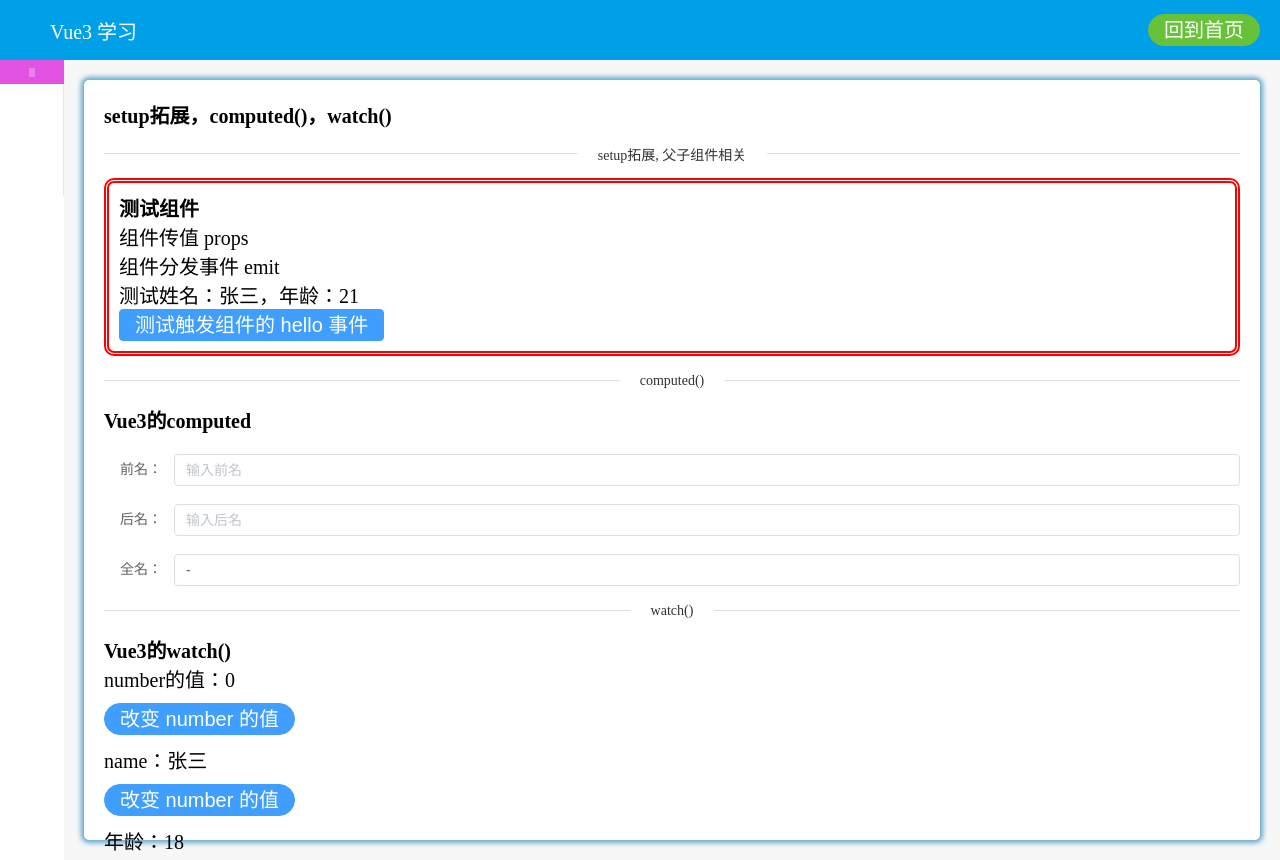
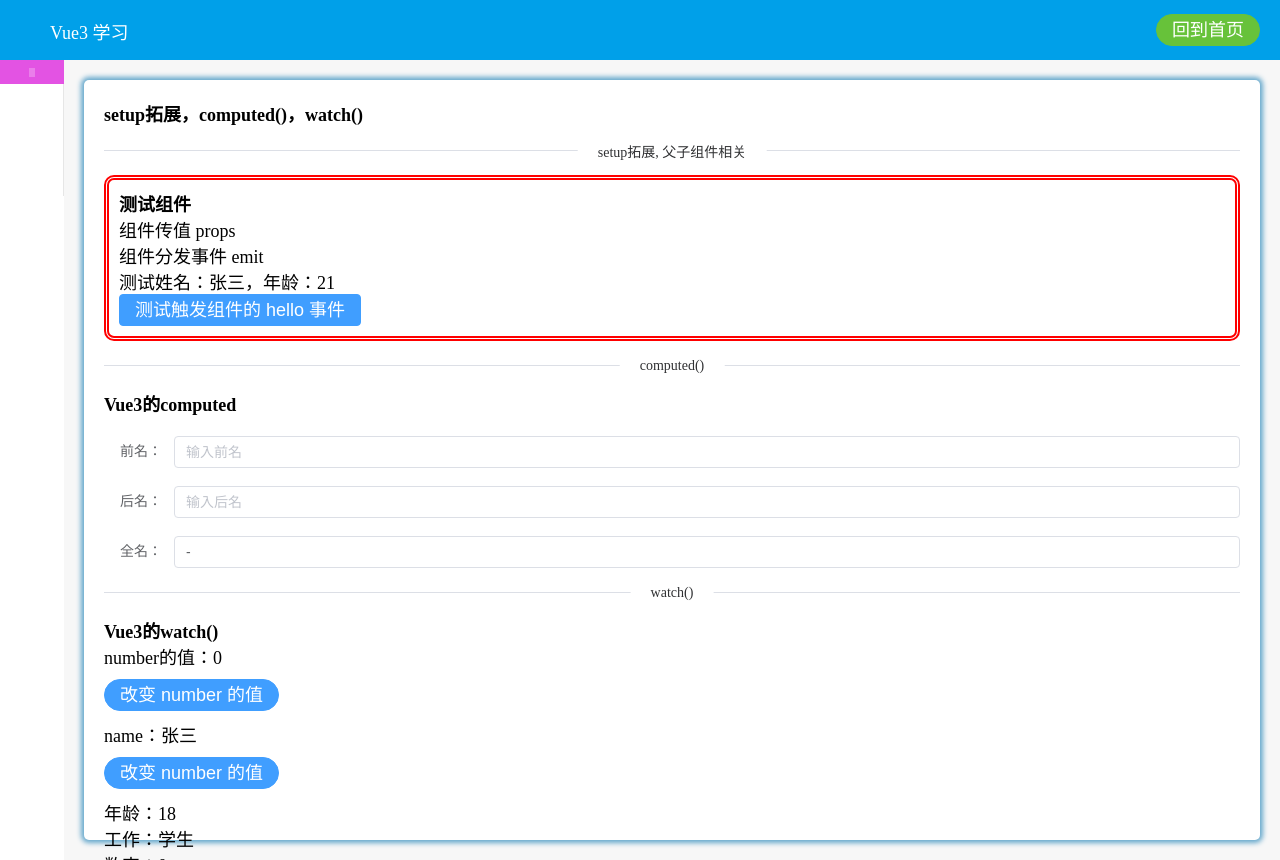
Before and after one commit to Happyx2001/Vue3-learn, a Vue app: page /#/home/demo2 in a window 1280 px wide. Built offline with nearby package versions, Linux system fonts and the light colour scheme; some icons are missing.

Commit message:
正常学习

```diff
--- a/src/assets/css/index.css
+++ b/src/assets/css/index.css
@@ -2,7 +2,7 @@
     padding: 0;
     margin: 0;
     box-sizing: border-box;
-    font-size: 20px;
+    font-size: 18px;
 }
 
 html,
--- /dev/null
+++ b/src/components/demo4/VueReadonly.vue
@@ -0,0 +1,67 @@
+<template>
+  <h1>readonly()、shallowReadonly()</h1>
+  <div>readonly: 让一个响应式数据变为只读的（深只读）。
+    <br>shallowReadonlu: 让一个响应式数据变为只读的（浅只读，深层数据依旧时响应式的）。
+    <br>强制改变只读属性，会报错。
+    <br>应用场景: 不希望数据被修改时。
+  </div>
+  <!--  强制改变只读属性，会报错-->
+  <div>readonly 后的对象“张三”<br>
+    名字：{{ ZhangSan.name }} <br>
+    年龄：{{ ZhangSan.age }} <br>
+    a.b.c：{{ ZhangSan.a.b.c }} <br>
+    <el-button @click="ZhangSan.name += '~'">修改名字</el-button>
+    <el-button @click="ZhangSan.age++">修改年龄</el-button>
+    <el-button @click="ZhangSan.a.b.c = 123">修改深层属性</el-button>
+  </div>
+  <div>shallowReadonly 后的对象“李四”<br>
+    名字：{{ LiSi.name }} <br>
+    年龄：{{ LiSi.age }} <br>
+    a.b.c：{{ LiSi.a.b.c }} <br>
+    <el-button @click="LiSi.name += '~'">修改名字</el-button>
+    <el-button @click="LiSi.age++">修改年龄</el-button>
+    <el-button @click="LiSi.a.b.c++">修改深层属性</el-button>
+  </div>
+</template>
+
+<script>
+import {reactive, readonly, shallowReadonly} from "vue";
+
+export default {
+  name: "VueReadonly",
+  setup() {
+    let ZhangSan = reactive({
+      name: '张三',
+      age: 18,
+      a: {
+        b: {
+          c: 666
+        }
+      }
+    })
+
+    let LiSi = reactive({
+      name: '李四',
+      age: 22,
+      a: {
+        b: {
+          c: 233
+        }
+      }
+    })
+
+    // 给两个对象 只读属性
+    ZhangSan = readonly(ZhangSan)
+    LiSi = shallowReadonly(LiSi)
+
+    return {
+      ZhangSan,
+      LiSi
+    }
+  }
+}
+</script>
+
+<style scoped>
+
+</style>
--- a/src/components/demo4/VueToRef.vue
+++ b/src/components/demo4/VueToRef.vue
@@ -59,7 +59,7 @@ export default {
       name,
       age,
       salary,
-      // 导出被 toRefs 修饰的属性
+      // 导出被 toRefs 修饰的属性们
       ...toRefs(newPer)
     }
   }
--- a/src/router/index.js
+++ b/src/router/index.js
@@ -46,6 +46,11 @@ const routes = [
                 component: () => import('../views/study/study04.vue')
             },
             {
+                path: '/home/demo5',
+                name: "Demo5",
+                component: () => import('../views/study/study05.vue')
+            },
+            {
                 path: '/home/blog',
                 name: "Blog",
                 component: () => import('../views/blog/blog.vue')
--- a/src/views/Home.vue
+++ b/src/views/Home.vue
@@ -30,8 +30,8 @@
             <el-menu-item index="/home/demo2">ref()拓展、computed()、watch()</el-menu-item>
             <el-menu-item index="/home/demo3">Vue3生命周期</el-menu-item>
             <el-menu-item index="/home/hooks">Hooks</el-menu-item>
-            <el-menu-item index="/home/demo4">toRef() ...</el-menu-item>
-
+            <el-menu-item index="/home/demo4">其他CompositionApi (1)</el-menu-item>
+            <el-menu-item index="/home/demo5">其他CompositionApi (2)</el-menu-item>
           </el-sub-menu>
           <el-menu-item index="/home/blog">
             <el-icon>
--- a/src/views/study/study04.vue
+++ b/src/views/study/study04.vue
@@ -4,6 +4,8 @@
     <vue-to-ref></vue-to-ref>
     <el-divider content-position="center">shallowReactive()、shallowRef()</el-divider>
     <vue-shallow-ref></vue-shallow-ref>
+    <el-divider content-position="center">readonly()、shallowReadonly()</el-divider>
+    <vue-readonly></vue-readonly>
   </div>
 </template>
 
@@ -12,9 +14,11 @@
 import {reactive, toRef, toRefs} from "vue";
 import VueToRef from "../../components/demo4/VueToRef.vue";
 import VueShallowRef from "../../components/demo4/VueShallowRef.vue";
+import VueReadonly from "../../components/demo4/VueReadonly.vue";
+
 export default {
   name: "study04",
-  components: {VueToRef, VueShallowRef}
+  components: {VueToRef, VueShallowRef, VueReadonly}
 }
 </script>
 
--- /dev/null
+++ b/src/views/study/study05.vue
@@ -0,0 +1,22 @@
+<template>
+    <div class="demo">
+
+
+    </div>
+</template>
+
+<script>
+export default {
+  name: "study05"
+}
+</script>
+
+<style scoped>
+.demo {
+  height: 100%;
+  background-color: white;
+  padding: 20px;
+  border-radius: 5px;
+  box-shadow: 0 0 5px 3px #66a8cc;
+}
+</style>
```
